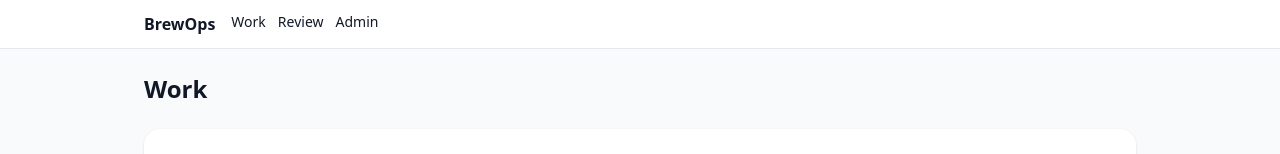
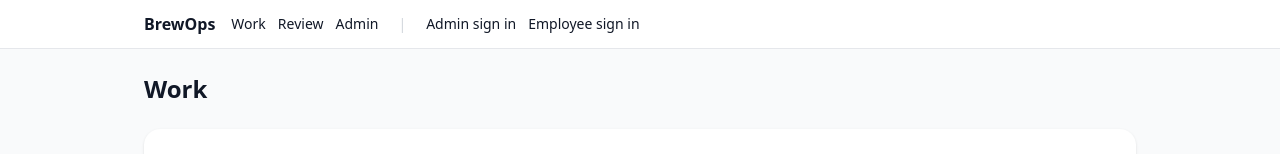
Before and after one commit to cody208/brewoplist100, a Next.js app: page / in a window 1280 px wide. Shown: the top 154 px of the page. Built offline with nearby package versions, Linux system fonts and the light colour scheme; no server answers; the database is empty.

Commit message:
Update layout.tsx

```diff
--- a/app/layout.tsx
+++ b/app/layout.tsx
@@ -1,12 +1,31 @@
-import './globals.css'; import Link from 'next/link'
-export const metadata = { title: 'BrewOps', description: 'Brewery checklist app' }
-export default function RootLayout({ children }:{children:React.ReactNode}) {
-  return (<html lang="en"><body>
-    <header className="bg-white border-b"><div className="container py-3 flex gap-4">
-      <Link href="/" className="font-bold">BrewOps</Link>
-      <nav className="flex gap-3 text-sm">
-        <Link href="/work">Work</Link><Link href="/review">Review</Link><Link href="/admin/templates">Admin</Link>
-      </nav>
-    </div></header>
-    <main className="container py-6">{children}</main></body></html>)
+// app/layout.tsx
+import './globals.css'
+import type { Metadata } from 'next'
+
+export const metadata: Metadata = {
+  title: 'BrewOps',
+  description: 'Brewery checklists',
 }
+
+export default function RootLayout({ children }: { children: React.ReactNode }) {
+  return (
+    <html lang="en">
+      <body className="min-h-screen bg-gray-50">
+        <header className="bg-white border-b">
+          <div className="max-w-5xl mx-auto px-4 py-3 flex items-center gap-4">
+            <a href="/" className="font-semibold">BrewOps</a>
+            <nav className="text-sm flex gap-3">
+              <a href="/work" className="hover:underline">Work</a>
+              <a href="/review" className="hover:underline">Review</a>
+              <a href="/admin/templates" className="hover:underline">Admin</a>
+              <span className="mx-2 text-gray-300">|</span>
+              <a href="/admin/signin" className="hover:underline">Admin sign in</a>
+              <a href="/employee/signin" className="hover:underline">Employee sign in</a>
+            </nav>
+          </div>
+        </header>
+        <main className="max-w-5xl mx-auto px-4 py-6">{children}</main>
+      </body>
+    </html>
+  )
+}
```
